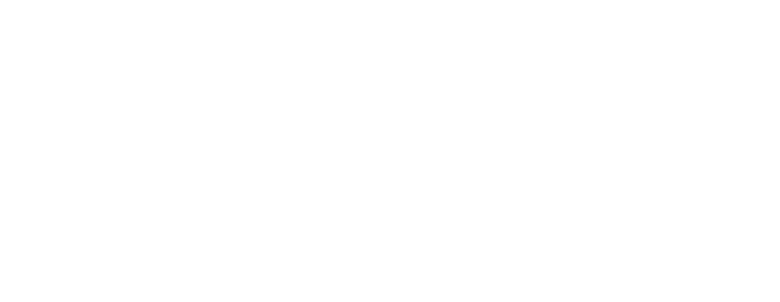
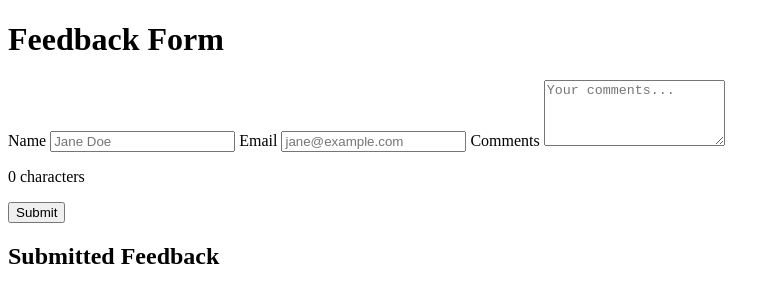
Before and after one commit to SiniayevN/coding-project-1, a plain HTML site: page index.html in a window 1280 px wide. Shown: the whole page, without its empty margins (0-780 px from the left). Drawn offline with Linux system fonts and the light colour scheme.

Commit message:
html form layout

```diff
--- a/index.html
+++ b/index.html
@@ -7,6 +7,28 @@
      <link rel="stylesheet" href="style.css">
 </head>
 <body>
+    <div class="container">
+    <h1>Feedback Form</h1>
+    <form id="feedbackForm">
+      <label for="name">Name</label>
+      <input type="text" id="name" placeholder="Jane Doe" required>
+
+      <label for="email">Email</label>
+      <input type="email" id="email" placeholder="jane@example.com" required>
+
+      <label for="comments">Comments</label>
+      <textarea id="comments" placeholder="Your comments..." rows="4" required></textarea>
+
+      <p id="charCount">0 characters</p>
+
+      <button type="submit">Submit</button>
+    </form>
+
+    <div id="submittedFeedback">
+      <h2>Submitted Feedback</h2>
+      <div id="feedbackList"></div>
+    </div>
+  </div>
     <script src="cp_1.js"></script>
 </body>
 </html>
```
